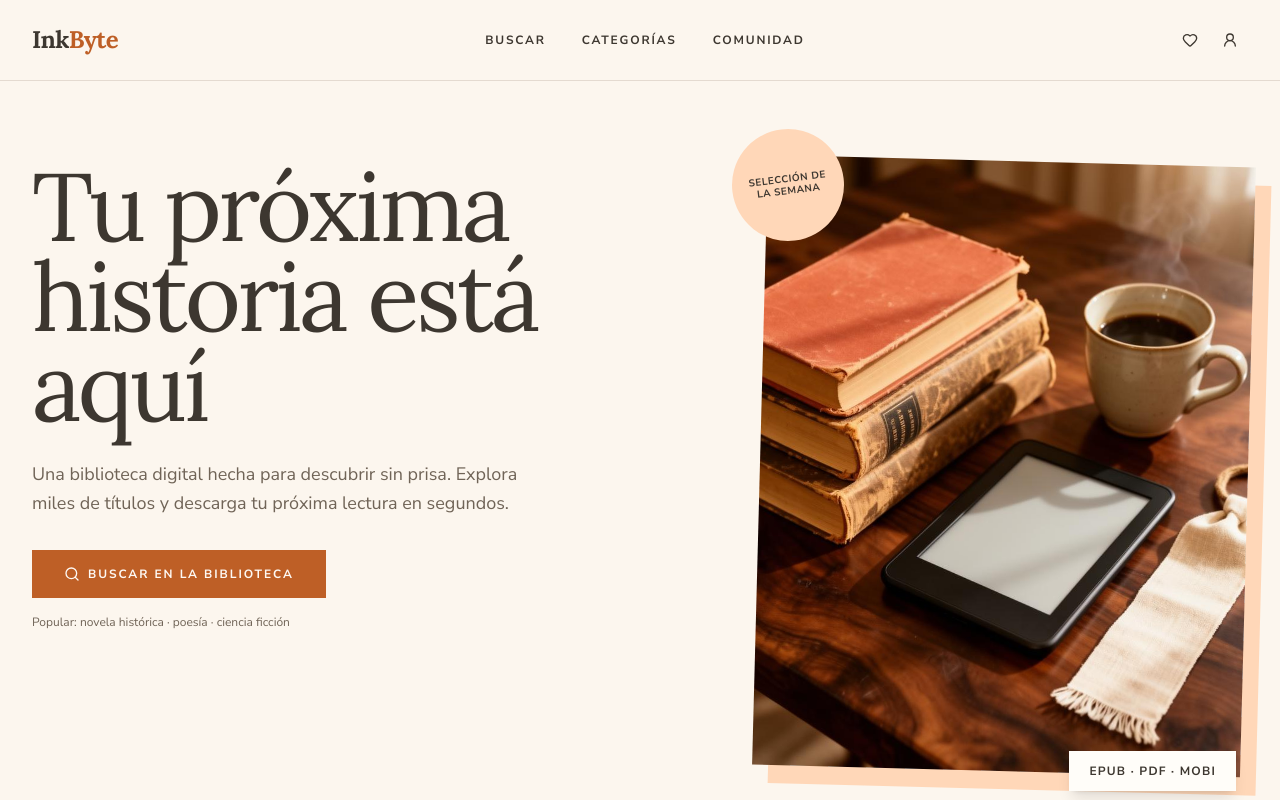
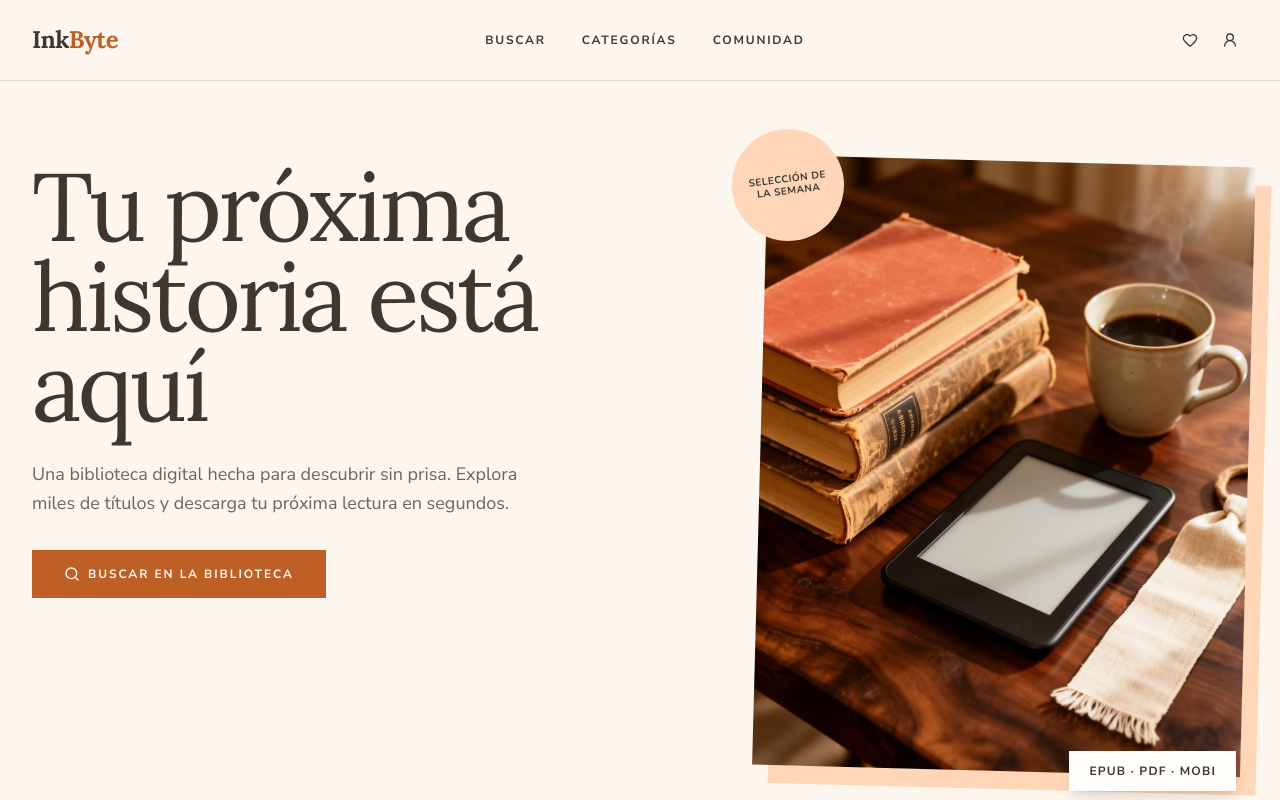
Before and after one commit to linkelverde789/inkbyte, a React (Vite) app in the folder frontend/: page / in a window 1280 px wide. Shown: the top 800 px of the page. Built offline with nearby package versions, Linux system fonts and the light colour scheme; no server answers.

Commit message:
remove for now

```diff
--- a/frontend/src/routes/index.tsx
+++ b/frontend/src/routes/index.tsx
@@ -65,7 +65,7 @@
                 {t("HOME_HERO_DESCRIPTION")}
               </p>
               <Button variant="editorial" size="editorial" asChild><Link to="/search"><Search /> {t("HOME_SEARCH_LIBRARY")}</Link></Button>
-              <p className="mt-4 text-xs text-muted-foreground">{t("HOME_POPULAR_GENRES")}</p>
+              {/* <p className="mt-4 text-xs text-muted-foreground">{t("HOME_POPULAR_GENRES")}</p> */}
             </div>
 
             <div className="relative col-span-12 mt-4 md:col-span-5 md:mt-0">
```
